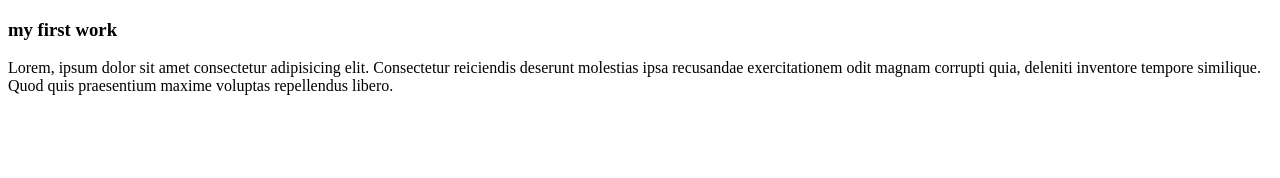
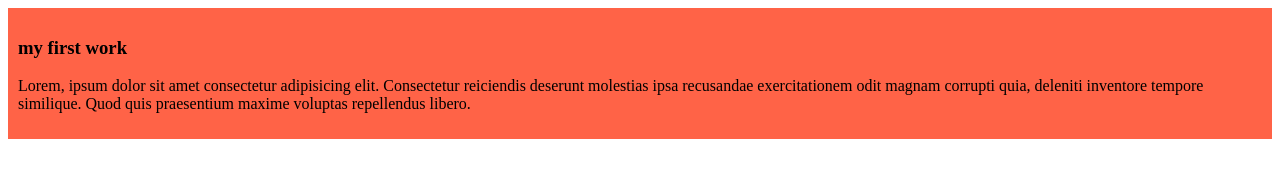
Before and after one commit to muzakkirulhuque/my-work, a plain HTML site: page index.html in a window 1280 px wide. Drawn offline with Linux system fonts and the light colour scheme.

Commit message:
added the my first work

```diff
--- a/index.html
+++ b/index.html
@@ -4,6 +4,7 @@
     <meta charset="UTF-8">
     <meta name="viewport" content="width=device-width, initial-scale=1.0">
     <title>my work project</title>
+    <link rel="stylesheet" href="style.css">
 </head>
 <body>
     <div>
--- /dev/null
+++ b/style.css
@@ -0,0 +1,4 @@
+div{
+    background-color: tomato;
+    padding: 10px;
+}
```
